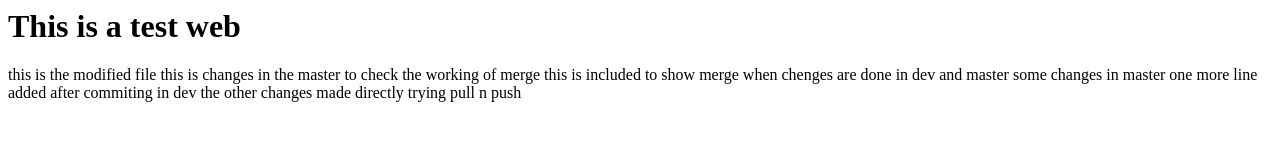
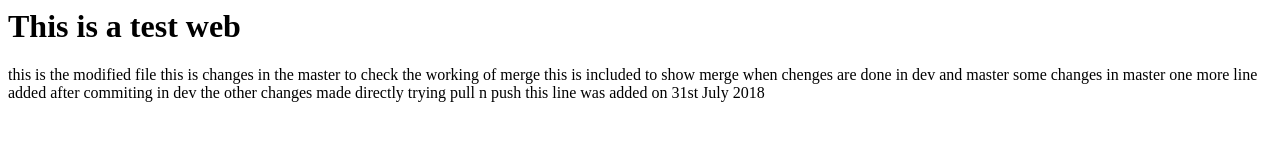
Before and after one commit to DevarajanParam/Webtest2018, a plain HTML site: page index.html in a window 1280 px wide. Drawn offline with Linux system fonts and the light colour scheme.

Commit message:
Line added on 3a july

```diff
--- a/index.html
+++ b/index.html
@@ -5,3 +5,4 @@
 <hr1>some changes in master</hr1>
 <hr1> one more line added after commiting in dev the other changes made directly</hr1>
 <hr1>trying pull n push</hr1>
+<hr5>this line was added on 31st July 2018</hr5>
```
